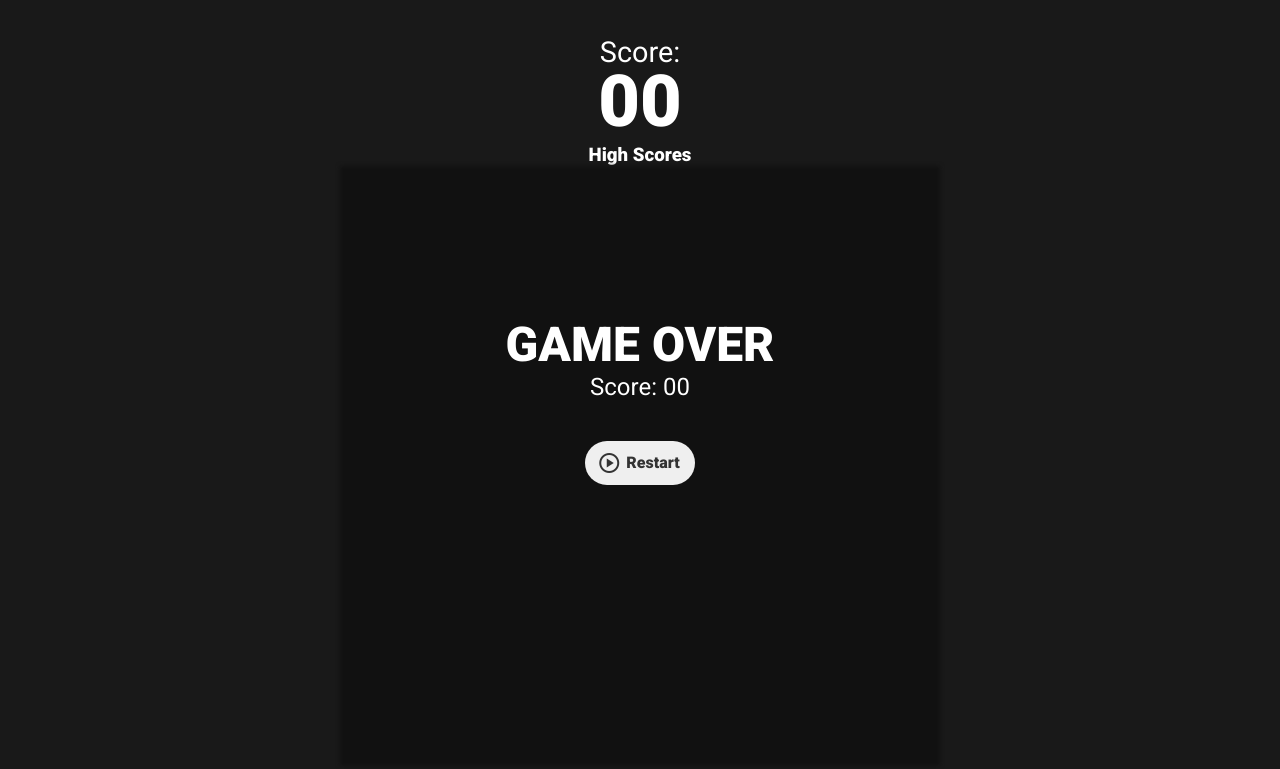
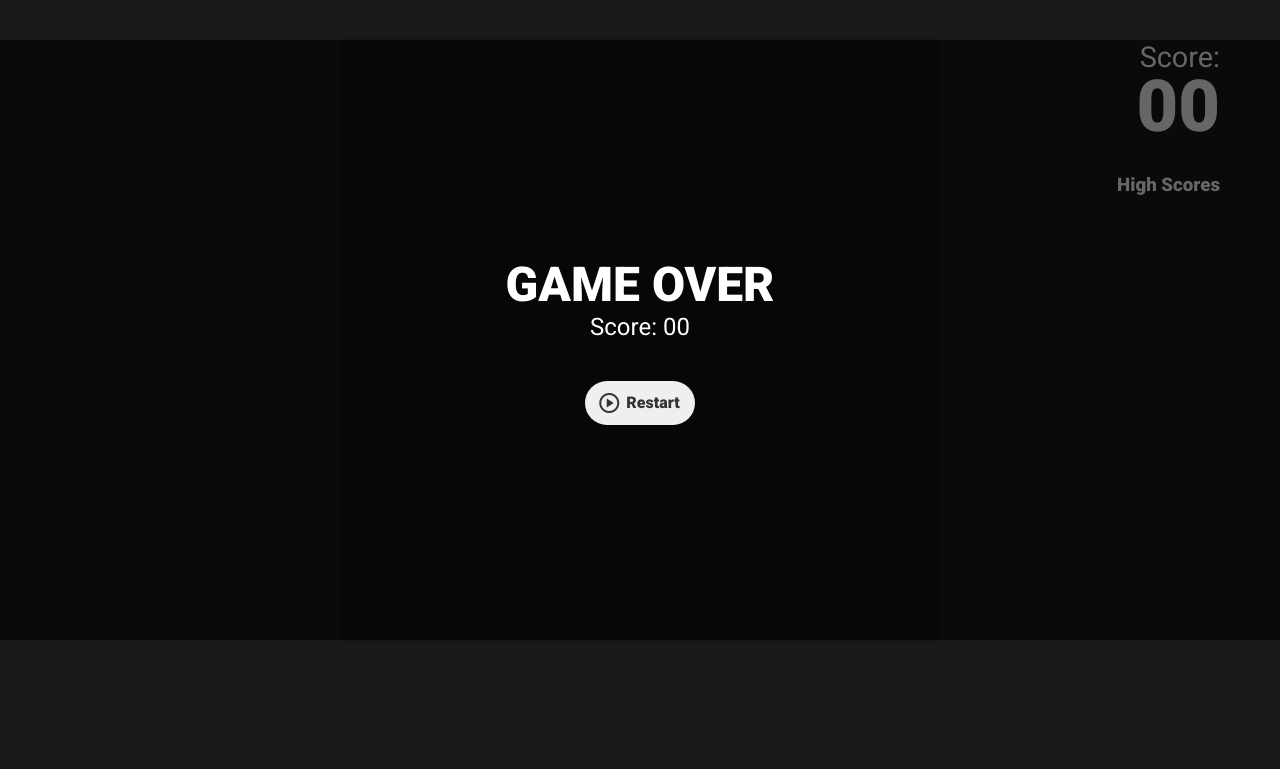
Before and after one commit to Danieltdasilva/snakeGame, a website with bundled scripts: page index.html in a window 1280 px wide. Built offline with nearby package versions, Linux system fonts and the light colour scheme.

Commit message:
adding the score to the right and only showing 3 top scores

```diff
--- a/css/styles.css
+++ b/css/styles.css
@@ -9,23 +9,34 @@
 
 body {
   background-color: #191919;
-  display: flex;
   min-height: 100vh;
-  align-items: center;
-  justify-content: center;
   color: white;
-  flex-direction: column;
+  margin: 0;
+  overflow: hidden;
 }
 
 canvas {
   background-color: #111;
+  display: block;
+  margin: 0 auto;
+  margin-top: 40px;
+}
+
+.game-container {
+  position: relative;
+}
+
+.hud {
+  position: absolute;
+  top: 40px;
+  right: 60px;
+  text-align: right;
 }
 
 .score {
-  display: flex;
-  flex-direction: column;
-  align-items: center;
   font-size: 1.8rem;
+  text-align: right;
+  margin-bottom: 25px;
 }
 
 .score--value {
@@ -37,10 +48,13 @@
 
 .menu-screen {
   position: absolute;
+  inset: 0;
   display: none;
   flex-direction: column;
   align-items: center;
-  z-index: 1;
+  justify-content: center;
+  z-index: 2;
+  background: rgba(0, 0, 0, 0.6);
 }
 
 .game-over {
@@ -68,3 +82,16 @@
   gap: 5px;
   cursor: pointer;
 }
+
+.leaderboard h3 {
+  margin-bottom: 10px;
+}
+
+.leaderboard-list {
+  list-style: none;
+  padding: 0;
+}
+
+.leaderboard-list li {
+  margin-bottom: 6px;
+}
--- a/index.html
+++ b/index.html
@@ -10,26 +10,32 @@
 
   <title>Snake Game</title>
 </head>
-
 <body>
-<div class="score">Score: <span class="score--value">00</span></div>
-
+<div class="game-container">
   <div class="menu-screen">
     <span class="game-over">Game Over</span>
     <span class="final-score">Score: <span>00</span></span>
-  <button class="btn-play"><span class="material-symbols-outlined">
+    <button class="btn-play">
+      <span class="material-symbols-outlined">
         play_circle
       </span>
       Restart
     </button>
   </div>
+
+  <canvas width="600" height="600"></canvas>   <!-- drawing the board where the snake goes -->
+</div>
+
+<div class="hud">
+  <div class="score">
+    Score: <span class="score--value">00</span>
+  </div>
+
   <div class="leaderboard">
     <h3>High Scores</h3>
     <ul class="leaderboard-list"></ul>
   </div>
-
-  <!-- drawing the board where the snake goes -->
-<canvas width="600" height="600"></canvas>
+</div>
 
 <script type="module" src="js/app.js"></script>
 
--- a/js/app.js
+++ b/js/app.js
@@ -248,8 +248,6 @@
   menu.style.display = "flex";
   finalScore.innerText = score.innerText;
   canvas.style.filter = "blur(2px)";
-
-  await renderHighScores();
 };
 
 // game loop - where the heart of the game is
@@ -276,41 +274,55 @@
 };
 
 //arrows to move the snake - event listener
-document.addEventListener("keydown", ({ key }) => {
+document.addEventListener("keydown", (event) => {
+  const { key } = event;
+
+  // Stop arrow keys from scrolling the page
+  if (["ArrowUp", "ArrowDown", "ArrowLeft", "ArrowRight"].includes(key)) {
+    event.preventDefault();
+  }
+
   if (key === "p" || key === "P") {
-  isPaused = !isPaused;
+    isPaused = !isPaused;
 
-  if (!isPaused && isGameRunning) {
-    gameLoop(); // resume
+    if (!isPaused && isGameRunning) {
+      gameLoop(); // resume
+    }
+    return;
   }
-  return;
-}
-  if (key == "ArrowRight" && direction != "left") {
-    direction = "right"
+
+  if (key === "ArrowRight" && direction !== "left") {
+    direction = "right";
   }
-  if (key == "ArrowLeft" && direction != "right") {
-    direction = "left"
+
+  if (key === "ArrowLeft" && direction !== "right") {
+    direction = "left";
   }
-  if (key == "ArrowDown" && direction != "up") {
-    direction = "down"
+
+  if (key === "ArrowDown" && direction !== "up") {
+    direction = "down";
   }
-  if (key == "ArrowUp" && direction != "down") {
-    direction = "up"
+
+  if (key === "ArrowUp" && direction !== "down") {
+    direction = "up";
   }
-})
+});
 
 // Show start menu on first load
 menu.style.display = "flex";
 canvas.style.filter = "blur(2px)";
 
 //play button
-buttonPlay.addEventListener("click", () => {
+buttonPlay.addEventListener("click", async () => {
   isPaused = false;
   obstacles = [];
   score.innerText = "00";
   speed = 300;
+
   menu.style.display = "none";
   canvas.style.filter = "none";
+
+  await renderHighScores();
 
   snake = [{ x: 270, y: 240 }];
   direction = undefined;
```
Also changed, not shown: server/server.js (+5 -3 lines), 1 other file. Lines whose indentation alone changed are shown as unchanged.
